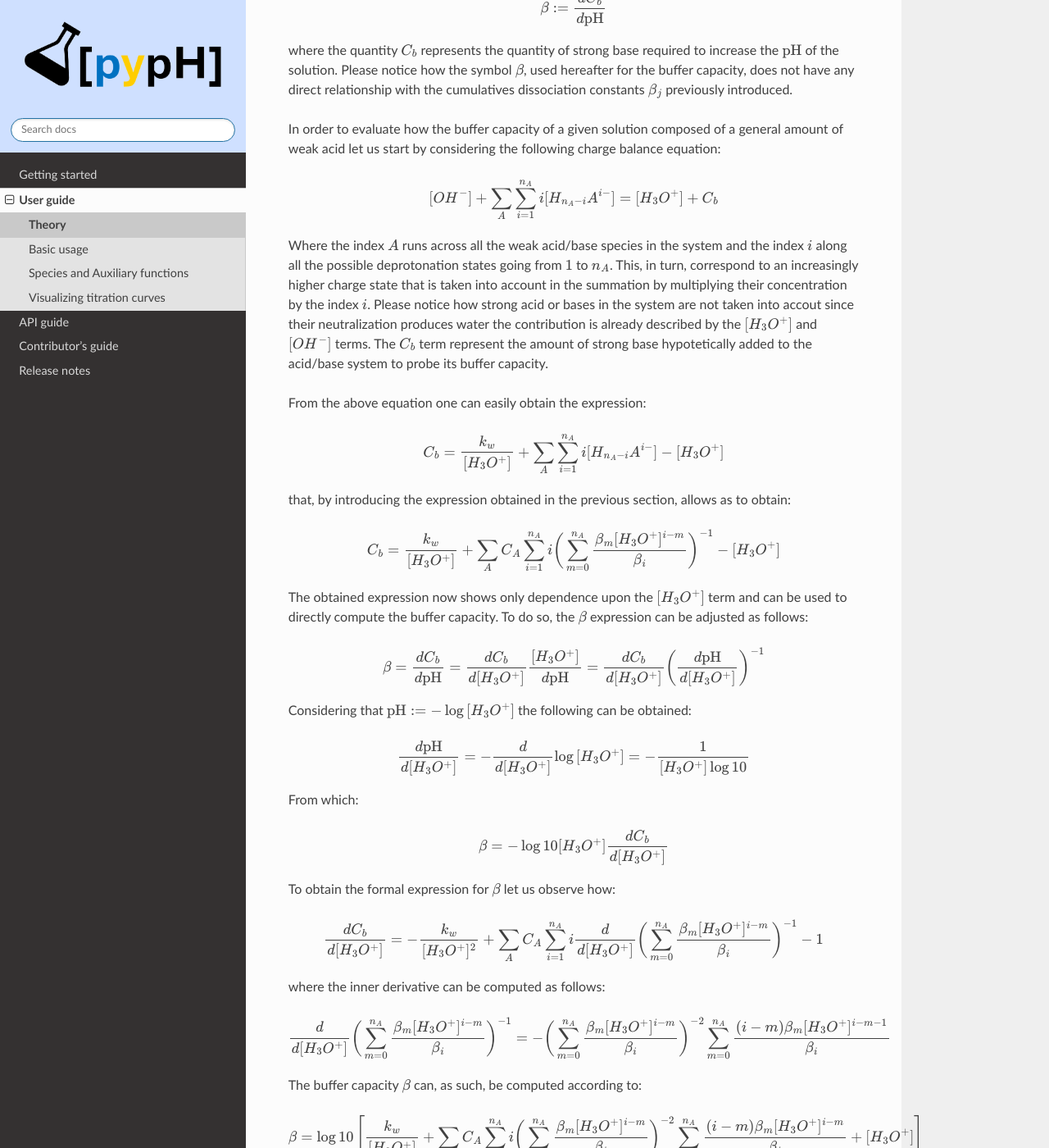
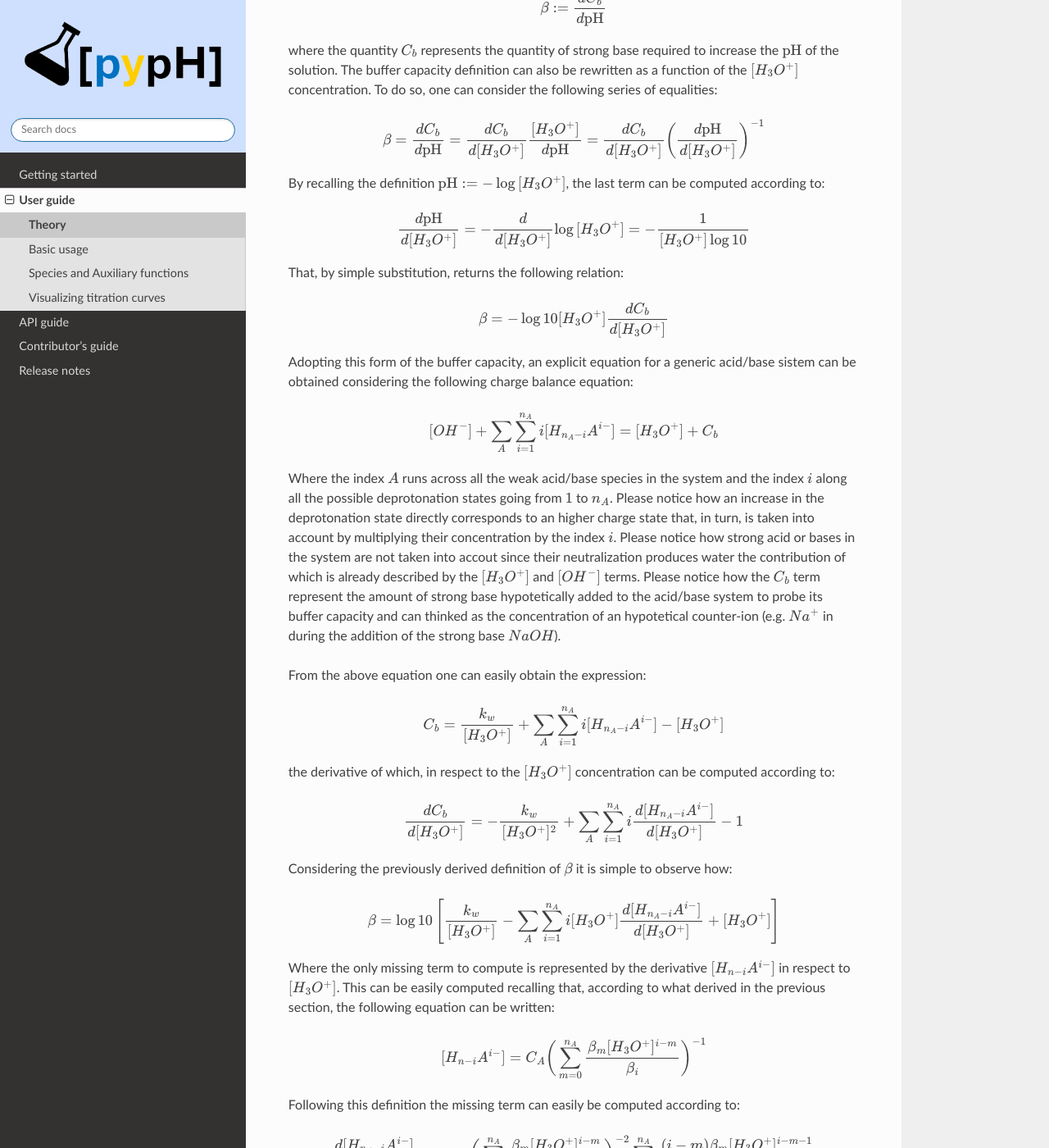
Before and after one commit to ppravatto/pypH, a Jupyter Book: the page built from docs/Guide/theory.md, in a window 1280 px wide and 1400 px high, scrolled down 2524 px. Shown: the whole window at 82% size. Built offline with Jupyter Book 1.0.4 settings and Sphinx 7.4.7 and the Read the Docs theme 3.1.0, drawn with Linux system fonts in a browser that asks for light colours; some of the changed text lies outside the part shown.

Commit message:
Update to the theory section

```diff
--- a/docs/Guide/theory.md
+++ b/docs/Guide/theory.md
@@ -108,42 +108,48 @@ The buffer capacity $\beta$ indicates the capacity of a given acid-base system t
 
 $$ \beta := \frac{d C_b}{d \mathrm{pH}} $$
 
-where the quantity $C_b$ represents the quantity of strong base required to increase the $\mathrm{pH}$ of the solution. Please notice how the symbol $\beta$, used hereafter for the buffer capacity, does not have any direct relationship with the cumulatives dissociation constants $\beta_j$ previously introduced.
+where the quantity $C_b$ represents the quantity of strong base required to increase the $\mathrm{pH}$ of the solution. The buffer capacity definition can also be rewritten as a function of the $[H_3O^+]$ concentration. To do so, one can consider the following series of equalities:
 
-In order to evaluate how the buffer capacity of a given solution composed of a general amount of weak acid let us start by considering the following charge balance equation:
+$$ \beta = \frac{d C_b}{d \mathrm{pH}} = \frac{d C_b}{d [H_3O^+]}\frac{[H_3O^+]}{d \mathrm{pH}} = \frac{d C_b}{d [H_3O^+]}\left(\frac{d \mathrm{pH}}{d[H_3O^+]}\right)^{-1}$$
+
+By recalling the definition $\mathrm{pH}:= -\log{[H_3O^+]}$, the last term can be computed according to:
+
+$$ \frac{d \mathrm{pH}}{d[H_3O^+]} = - \frac{d}{d[H_3O^+]} \log{[H_3O^+]} = - \frac{1}{[H_3O^+] \log{10}} $$
+
+That, by simple substitution, returns the following relation:
+
+$$ \beta = -\log{10}[H_3O^+] \frac{d C_b}{d [H_3O^+]} $$
+
+Adopting this form of the buffer capacity, an explicit equation for a generic acid/base sistem can be obtained considering the following charge balance equation:
 
 $$ [OH^-] + \sum_A \sum_{i=1}^{n_A} i [H_{n_A - i}A^{i-}] = [H_3O^+] + C_b $$
 
-Where the index $A$ runs across all the weak acid/base species in the system and the index $i$ along all the possible deprotonation states going from $1$ to $n_A$. This, in turn, correspond to an increasingly higher charge state that is taken into account in the summation by multiplying their concentration by the index $i$. Please notice how strong acid or bases in the system are not taken into accout since their neutralization produces water the contribution is already described by the $[H_3O^+]$ and $[OH^-]$ terms. The $C_b$ term represent the amount of strong base hypotetically added to the acid/base system to probe its buffer capacity.
+Where the index $A$ runs across all the weak acid/base species in the system and the index $i$ along all the possible deprotonation states going from $1$ to $n_A$. Please notice how an increase in the deprotonation state directly corresponds to an higher charge state that, in turn, is taken into account by multiplying their concentration by the index $i$. Please notice how strong acid or bases in the system are not taken into accout since their neutralization produces water the contribution of which is already described by the $[H_3O^+]$ and $[OH^-]$ terms. Please notice how the $C_b$ term represent the amount of strong base hypotetically added to the acid/base system to probe its buffer capacity and can thinked as the concentration of an hypotetical counter-ion (e.g. $Na^+$ in during the addition of the strong base $NaOH$).
 
 From the above equation one can easily obtain the expression:
 
 $$ C_b = \frac{k_w}{[H_3O^+]} + \sum_A \sum_{i=1}^{n_A} i [H_{n_A - i}A^{i-}] - [H_3O^+]$$
 
-that, by introducing the expression obtained in the previous section, allows as to obtain:
+the derivative of which, in respect to the $[H_3O^+]$ concentration can be computed according to:
 
-$$ C_b = \frac{k_w}{[H_3O^+]} + \sum_A C_A \sum_{i=1}^{n_A} i \bigg( \sum_{m=0}^{n_A}\frac{\beta_{m}[H_3O^+]^{i-m}}{\beta_{i}} \bigg)^{-1} - [H_3O^+]$$
+$$ \frac{d C_b}{d [H_3O^+]} = -\frac{k_w}{[H_3O^+]^2} + \sum_A \sum_{i=1}^{n_A} i \frac{d[H_{n_A - i}A^{i-}]}{d[H_3O^+]}  - 1 $$
 
-The obtained expression now shows only dependence upon the $[H_3O^+]$ term and can be used to directly compute the buffer capacity. To do so, the $\beta$ expression can be adjusted as follows:
+Considering the previously derived definition of $\beta$ it is simple to observe how:
 
-$$ \beta = \frac{d C_b}{d \mathrm{pH}} = \frac{d C_b}{d [H_3O^+]}\frac{[H_3O^+]}{d \mathrm{pH}} = \frac{d C_b}{d [H_3O^+]}\left(\frac{d \mathrm{pH}}{d[H_3O^+]}\right)^{-1}$$
+$$ \beta = \log{10}\left[\frac{k_w}{[H_3O^+]} - \sum_A \sum_{i=1}^{n_A} i [H_3O^+]\frac{d[H_{n_A - i}A^{i-}]}{d[H_3O^+]} + [H_3O^+]\right] $$
 
-Considering that $\mathrm{pH}:= -\log{[H_3O^+]}$ the following can be obtained:
+Where the only missing term to compute is represented by the derivative $[H_{n-i}A^{i-}]$ in respect to $[H_3O^+]$. This can be easily computed recalling that, according to what derived in the previous section, the following equation can be written:
 
-$$ \frac{d \mathrm{pH}}{d[H_3O^+]} = - \frac{d}{d[H_3O^+]} \log{[H_3O^+]} = - \frac{1}{[H_3O^+] \log{10}} $$
+$$
+[H_{n-i}A^{i-}] = C_A \bigg( \sum_{m=0}^{n_A}\frac{\beta_{m}[H_3O^+]^{i-m}}{\beta_{i}} \bigg)^{-1}
+$$
 
-From which:
+Following this definition the missing term can easily be computed according to:
 
-$$ \beta = -\log{10}[H_3O^+] \frac{d C_b}{d [H_3O^+]} $$
+$$
+\frac{d[H_{n_A - i}A^{i-}]}{d[H_3O^+]} = -C_A \bigg( \sum_{m=0}^{n_A}\frac{\beta_{m}[H_3O^+]^{i-m}}{\beta_{i}} \bigg)^{-2} \sum_{m=0}^{n_A}\frac{(i-m)\beta_{m}[H_3O^+]^{i-m-1}}{\beta_{i}}
+$$
 
-To obtain the formal expression for $\beta$ let us observe how:
-
-$$ \frac{d C_b}{d [H_3O^+]} = -\frac{k_w}{[H_3O^+]^2} + \sum_A C_A \sum_{i=1}^{n_A} i \frac{d}{d[H_3O^+]} \bigg( \sum_{m=0}^{n_A}\frac{\beta_{m}[H_3O^+]^{i-m}}{\beta_{i}} \bigg)^{-1} - 1 $$
-
-where the inner derivative can be computed as follows:
-
-$$ \frac{d}{d[H_3O^+]} \bigg( \sum_{m=0}^{n_A}\frac{\beta_{m}[H_3O^+]^{i-m}}{\beta_{i}} \bigg)^{-1} = - \bigg( \sum_{m=0}^{n_A}\frac{\beta_{m}[H_3O^+]^{i-m}}{\beta_{i}} \bigg)^{-2} \sum_{m=0}^{n_A}\frac{(i-m)\beta_{m}[H_3O^+]^{i-m-1}}{\beta_{i}} $$
-
-The buffer capacity $\beta$ can, as such, be computed according to:
+By simple substitution one can finally obtain the expression:
 
 $$\beta = \log{10}\left[ \frac{k_w}{[H_3O^+]} + \sum_A C_A \sum_{i=1}^{n_A} i \bigg( \sum_{m=0}^{n_A}\frac{\beta_{m}[H_3O^+]^{i-m}}{\beta_{i}} \bigg)^{-2} \sum_{m=0}^{n_A}\frac{(i-m)\beta_{m}[H_3O^+]^{i-m}}{\beta_{i}} + [H_3O^+] \right] $$
```
